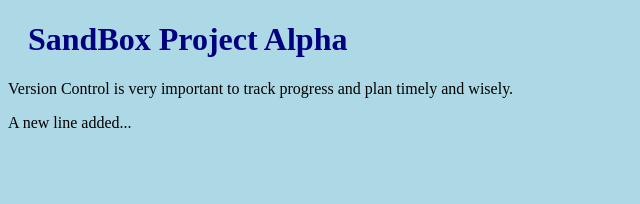
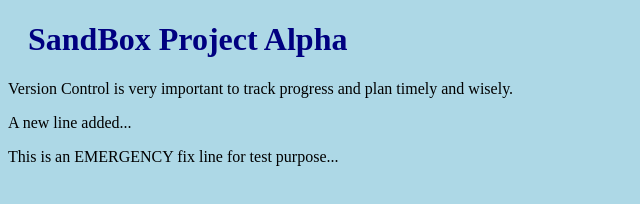
Before and after one commit to RicardoKOBRUS/hello-world, a plain HTML site: page index.html in a window 1280 px wide. Shown: the whole page, without its empty margins (0-640 px from the left). Drawn offline with Linux system fonts and the light colour scheme.

Commit message:
update inde.html with EMERGENCY fix

```diff
--- a/index.html
+++ b/index.html
@@ -17,5 +17,8 @@
         <p>
             A new line added...
         </p>
+        <p>
+            This is an EMERGENCY fix line for test purpose...
+        </p>
     </body>
 </html>
```
